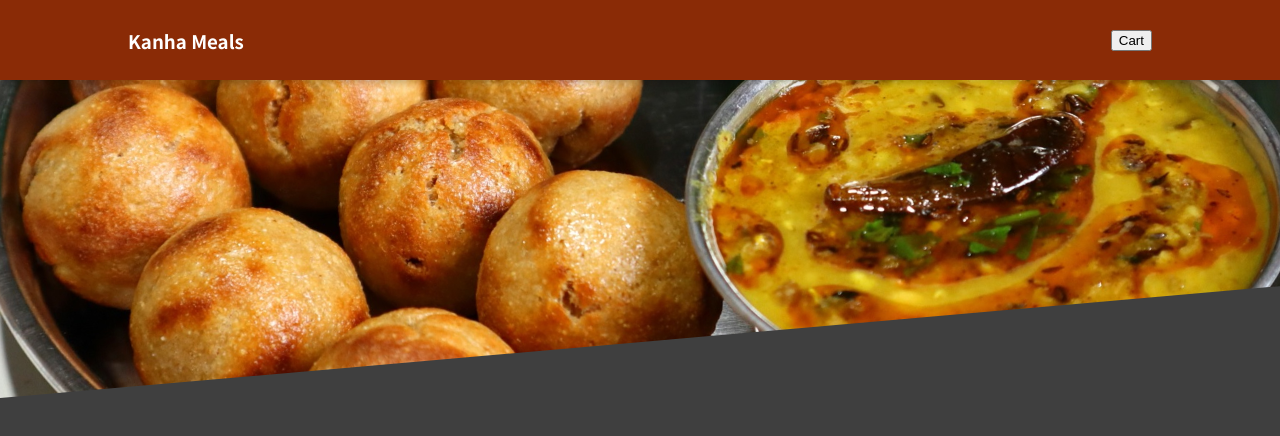
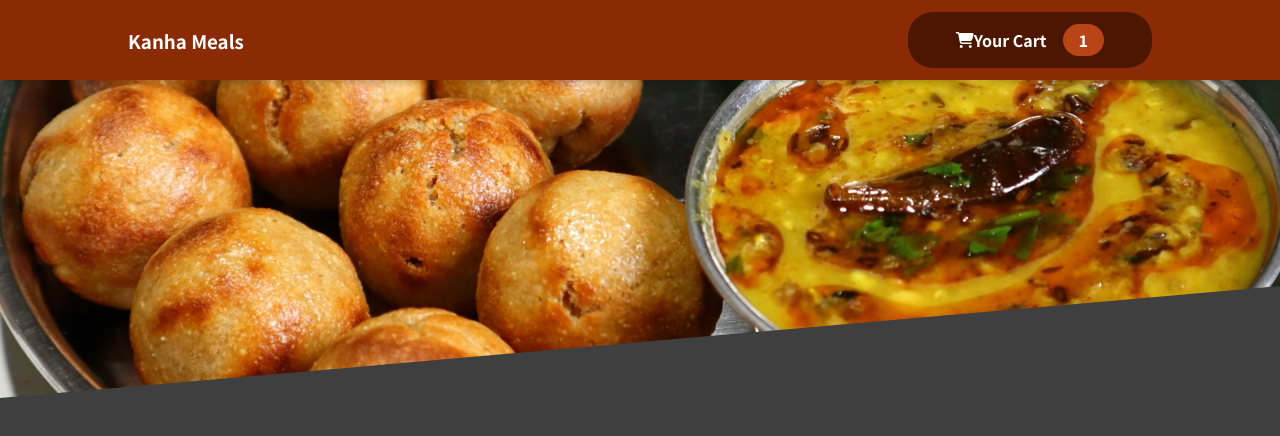
Before and after one commit to Kanharajput/OrderFoodReact, a React (Create React App) app: page / in a window 1280 px wide. Shown: the top 436 px of the page. Built offline with nearby package versions, Linux system fonts and the light colour scheme.

Commit message:
cart created

```diff
--- a/public/index.html
+++ b/public/index.html
@@ -10,6 +10,7 @@
       content="Web site created using create-react-app"
     />
     <link rel="apple-touch-icon" href="%PUBLIC_URL%/logo192.png" />
+    <link rel="stylesheet" href="https://cdnjs.cloudflare.com/ajax/libs/font-awesome/6.4.2/css/all.min.css" integrity="sha512-z3gLpd7yknf1YoNbCzqRKc4qyor8gaKU1qmn+CShxbuBusANI9QpRohGBreCFkKxLhei6S9CQXFEbbKuqLg0DA==" crossorigin="anonymous" referrerpolicy="no-referrer" />
     <!--
       manifest.json provides metadata used when your web app is installed on a
       user's mobile device or desktop. See https://developers.google.com/web/fundamentals/web-app-manifest/
--- /dev/null
+++ b/src/components/Cart/Cart.js
@@ -0,0 +1,16 @@
+import React from 'react';
+import style from './Cart.module.css';
+
+function Cart(){
+    return (
+        <React.Fragment>
+            <button className={style.button}>
+                <i className="fa-solid fa-cart-shopping"></i>
+                <span> Your Cart</span>
+                <span className={style.badge}>1</span>
+            </button>
+        </React.Fragment>
+    );
+}
+
+export default Cart;
--- /dev/null
+++ b/src/components/Cart/Cart.module.css
@@ -0,0 +1,63 @@
+.button {
+    cursor: pointer;
+    font: inherit;
+    border: none;
+    background-color: #4d1601;
+    color: white;
+    padding: 0.75rem 3rem;
+    display: flex;
+    justify-content: space-around;
+    align-items: center;
+    border-radius: 25px;
+    font-weight: bold;
+}
+
+.button:hover,
+.button:active {
+    background-color: #2c0d00;
+}
+
+.icon {
+    width: 1.35rem;
+    height: 1.35rem;
+    margin-right: 0.5rem;
+}
+
+.badge {
+    background-color: #b94517;
+    padding: 0.25rem 1rem;
+    border-radius: 25px;
+    margin-left: 1rem;
+    font-weight: bold;
+}
+
+.button:hover .badge,
+.button:active .badge {
+    background-color: #92320c;
+}
+
+.bump {
+    animation: bump 300ms ease-out;
+}
+
+@keyframes bump {
+    0% {
+        transform: scale(1);
+    }
+
+    10% {
+        transform: scale(0.9);
+    }
+
+    30% {
+        transform: scale(1.1);
+    }
+
+    50% {
+        transform: scale(1.15);
+    }
+
+    100% {
+        transform: scale(1);
+    }
+}
--- a/src/components/Layout/Header.js
+++ b/src/components/Layout/Header.js
@@ -1,13 +1,14 @@
 import React from 'react';
 import dal_bati from './Img/dalbtichurma.jpg';
 import style from './Header.module.css';
+import Cart from './../Cart/Cart';
 
 function Header(){
     return (
         <React.Fragment>
             <div className={style.header}>
                 <h3>Kanha Meals</h3>
-                <button>Cart</button>
+                <Cart />
             </div>
             <div className={style['main-image']}>
                 <img src={dal_bati} />
```
Also changed, not shown: 1 other file (tests, documents, lock files or other folders).
